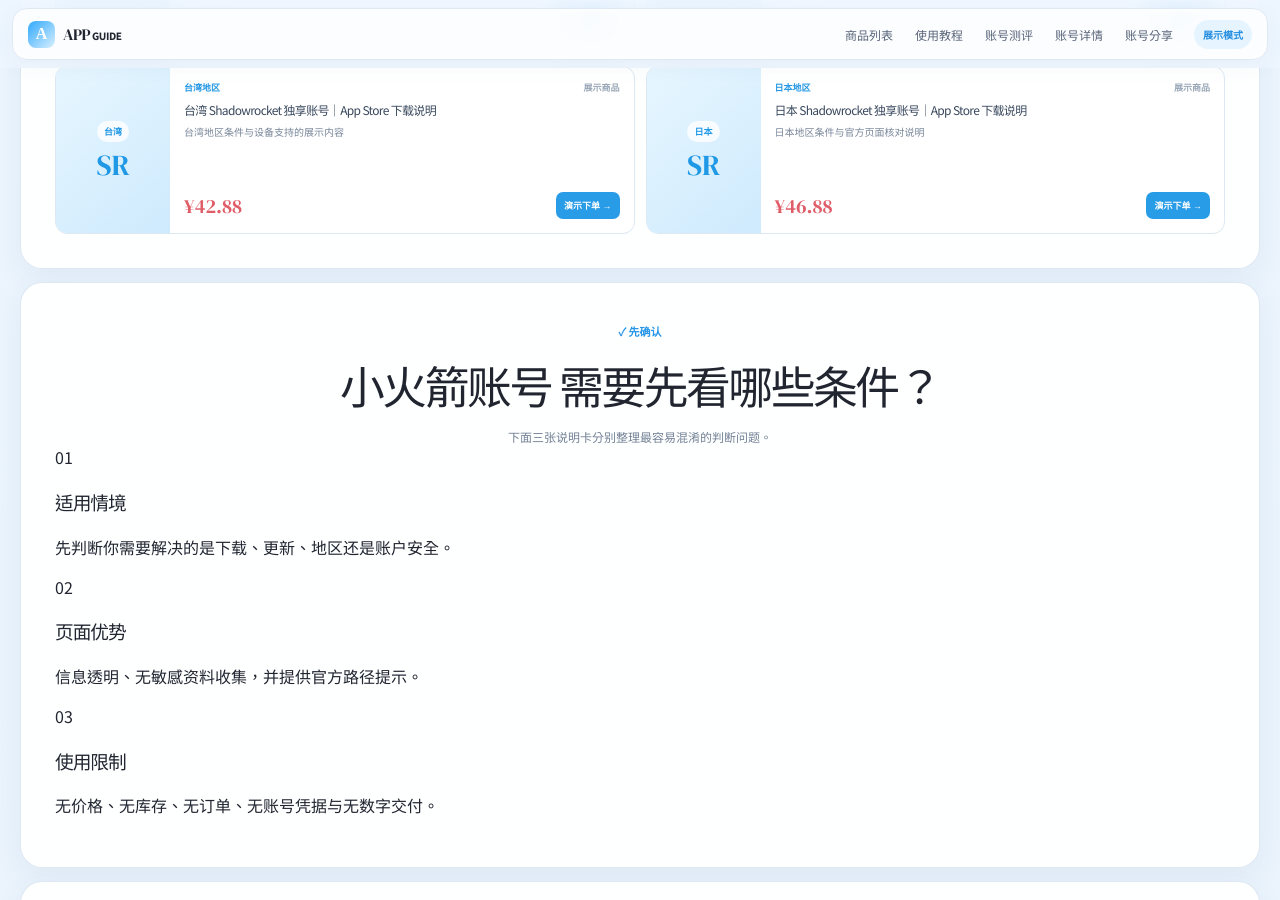
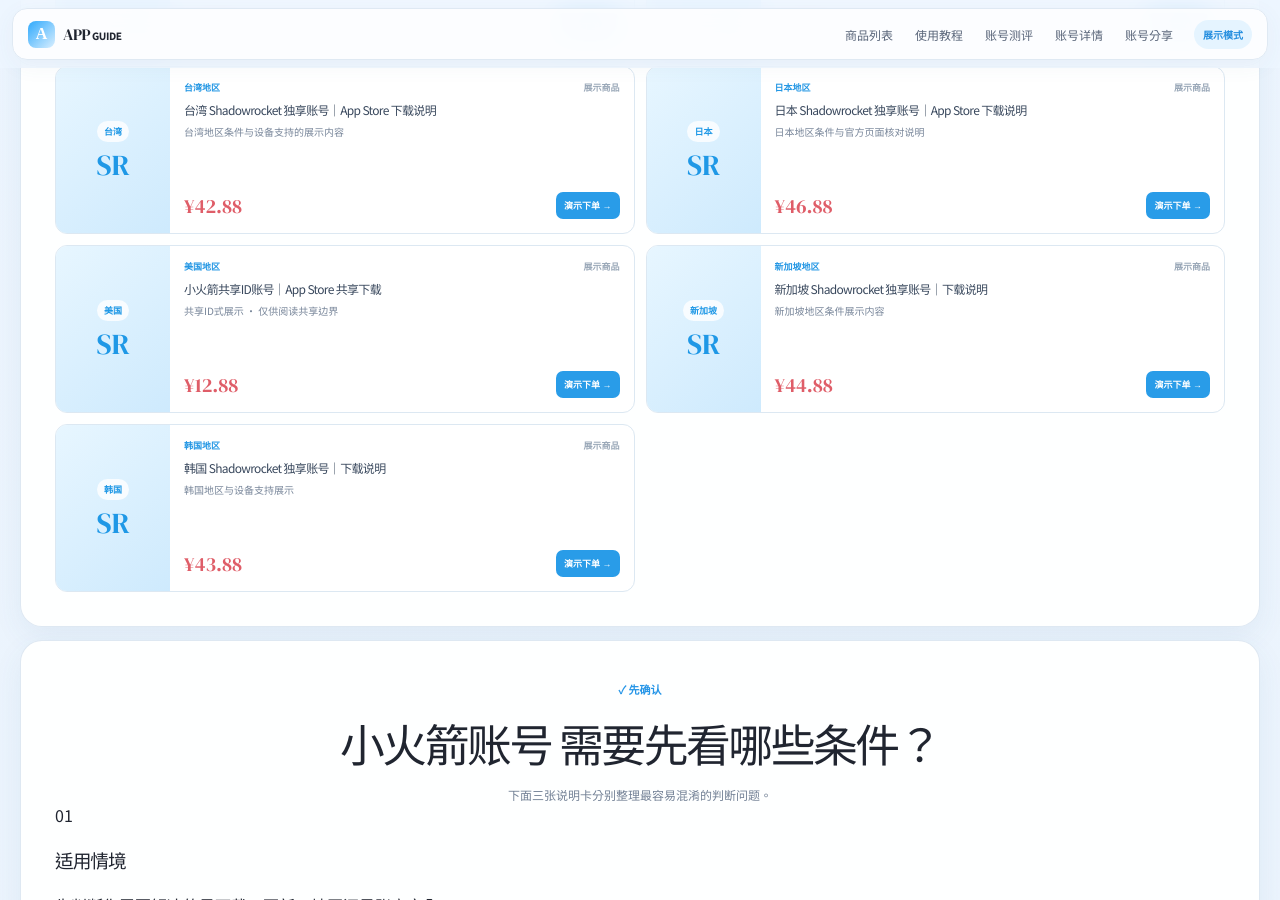
Before and after one commit to applezhanghao/applezhanghao.github.io, a Jekyll site: the page built from shadowrocket-account-detail.md, in a window 1280 px wide and 900 px high, scrolled down 1017 px. Built offline with Jekyll 4.4.1, drawn with Linux system fonts in a browser that asks for light colours.

Commit message:
detail: add more demo products

```diff
--- a/shadowrocket-account-detail.md
+++ b/shadowrocket-account-detail.md
@@ -23,4 +23,7 @@
   - { country: 香港, name: 香港 Shadowrocket 独享账号｜App Store 下载说明, price: "¥42.88", description: 香港地区条件与已购记录的展示内容 }
   - { country: 台湾, name: 台湾 Shadowrocket 独享账号｜App Store 下载说明, price: "¥42.88", description: 台湾地区条件与设备支持的展示内容 }
   - { country: 日本, name: 日本 Shadowrocket 独享账号｜App Store 下载说明, price: "¥46.88", description: 日本地区条件与官方页面核对说明 }
+  - { country: 美国, name: 小火箭共享ID账号｜App Store 共享下载, price: "¥12.88", description: 共享ID式展示 · 仅供阅读共享边界 }
+  - { country: 新加坡, name: 新加坡 Shadowrocket 独享账号｜下载说明, price: "¥44.88", description: 新加坡地区条件展示内容 }
+  - { country: 韩国, name: 韩国 Shadowrocket 独享账号｜下载说明, price: "¥43.88", description: 韩国地区与设备支持展示 }
 ---
```
